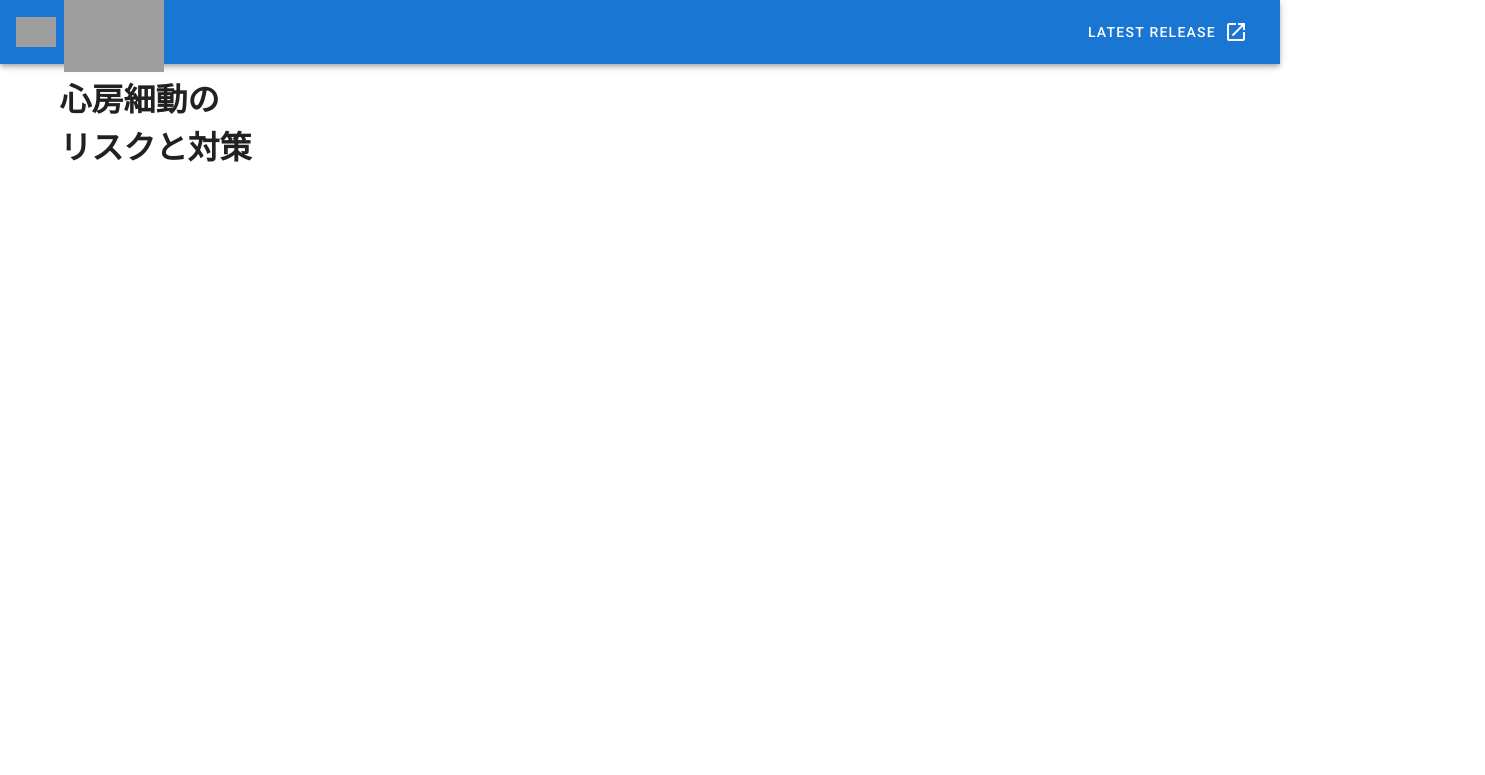
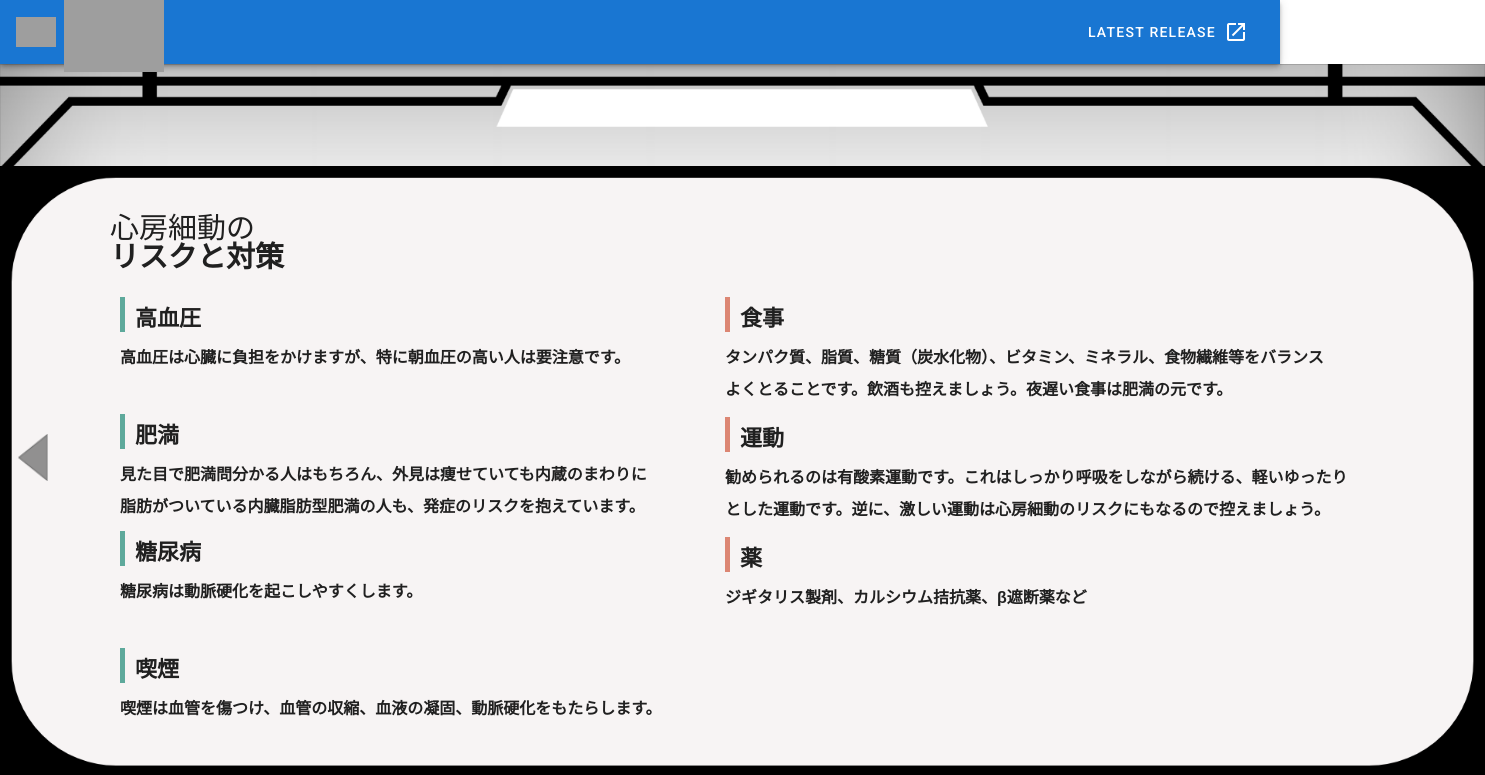
Before and after one commit to K-Fryxell/BID_Admin, a Vue app: page /user_measuresDetail in a window 1280 px wide. Shown: the top 775 px of the page, 1485 px wide, since content can reach past the window. Built offline with nearby package versions, Linux system fonts and the light colour scheme; grey boxes are pictures that could not be loaded.

Commit message:
ADD:対策ページ２の画面追加

```diff
--- a/src/views/public/userMeasures.vue
+++ b/src/views/public/userMeasures.vue
@@ -32,6 +32,9 @@
           >綾瀬循環器病院</a
         >
       </div>
+      <a href="/user_measuresDetail"
+        ><img src="..\..\assets/right.png" alt="詳細ページへ" class="detail"
+      /></a>
       <a href="#">
         <img src="..\..\assets/back.png" alt="戻るボタン" class="back"
       /></a>
@@ -118,6 +121,12 @@ ul {
   width: 22px;
   margin-right: 5px;
 }
+.detail {
+  position: absolute;
+  right: 18px;
+  top: 370px;
+  width: 30px;
+}
 .back {
   position: absolute;
   left: 50px;
--- a/src/views/public/userMeasuresDetail.vue
+++ b/src/views/public/userMeasuresDetail.vue
@@ -1,5 +1,146 @@
 <template>
   <v-container>
-    <h1>心房細動の<br />リスクと対策</h1>
+    <div class="wrap">
+      <h1>心房細動の<br /><strong>リスクと対策</strong></h1>
+
+      <div class="left">
+        <div class="risk">
+          <h2 class="left_line_risk">高血圧</h2>
+          <p>
+            高血圧は心臓に負担をかけますが、特に朝血圧の高い人は要注意です。
+          </p>
+        </div>
+        <div class="risk">
+          <h2 class="left_line_risk">肥満</h2>
+          <p>
+            見た目で肥満問分かる人はもちろん、外見は痩せていても内蔵のまわりに<br />
+            脂肪がついている内臓脂肪型肥満の人も、発症のリスクを抱えています。
+          </p>
+        </div>
+        <div class="risk">
+          <h2 class="left_line_risk">糖尿病</h2>
+          <p>糖尿病は動脈硬化を起こしやすくします。</p>
+        </div>
+        <div class="risk">
+          <h2 class="left_line_risk">喫煙</h2>
+          <p>
+            喫煙は血管を傷つけ、血管の収縮、血液の凝固、動脈硬化をもたらします。
+          </p>
+        </div>
+      </div>
+      <div class="right">
+        <div class="measures">
+          <h2 class="left_line_measures">食事</h2>
+          <p>
+            タンパク質、脂質、糖質（炭水化物）、ビタミン、ミネラル、食物繊維等をバランス<br />
+            よくとることです。飲酒も控えましょう。夜遅い食事は肥満の元です。
+          </p>
+        </div>
+        <div class="measures">
+          <h2 class="left_line_measures">運動</h2>
+          <p>
+            勧められるのは有酸素運動です。これはしっかり呼吸をしながら続ける、軽いゆったり<br />
+            とした運動です。逆に、激しい運動は心房細動のリスクにもなるので控えましょう。
+          </p>
+        </div>
+        <div class="measures">
+          <h2 class="left_line_measures">薬</h2>
+          <p>ジギタリス製剤、カルシウム拮抗薬、β遮断薬など</p>
+        </div>
+      </div>
+      <a href="#">
+        <img src="..\..\assets/back.png" alt="戻るボタン" class="back"
+      /></a>
+      <a href="/user_measures"
+        ><img src="..\..\assets/left.png" alt="対策ページへ" class="detail"
+      /></a>
+    </div>
   </v-container>
 </template>
+<style scoped lang="css">
+/* リセット */
+body,
+div,
+h1,
+h2,
+h3,
+p,
+ul,
+li {
+  margin: 0;
+  padding: 0;
+  border: 0;
+  font-size: 100%;
+  font: inherit;
+  vertical-align: baseline;
+}
+h1 {
+  line-height: 1;
+  margin-left: 110px;
+
+  font-size: 29px;
+  margin-top: 20px;
+}
+h2 {
+  font-size: 22px;
+  font-weight: bold;
+}
+p {
+  font-weight: bold;
+}
+.wrap {
+  margin: 0;
+  padding: 0;
+  padding-top: 130px;
+  width: 1485px;
+  height: 800px;
+  background-image: url(~@/assets/haikei.png);
+  background-size: cover;
+}
+.left {
+  width: 550px;
+  float: left;
+  line-height: 2;
+  margin-left: 120px;
+  margin-top: 25px;
+}
+.risk {
+  margin-bottom: 12px;
+  height: 105px;
+}
+.left_line_risk {
+  border-left: thick solid #5ea99b;
+  height: 35px;
+  margin-bottom: 10px;
+  padding-left: 10px;
+}
+.right {
+  width: 630px;
+  float: right;
+  line-height: 2;
+  margin-top: 25px;
+  margin-right: 130px;
+}
+.left_line_measures {
+  border-left: thick solid #dc8673;
+  height: 35px;
+  margin-bottom: 10px;
+  padding-left: 10px;
+}
+.measures {
+  margin-bottom: 15px;
+  height: 105px;
+}
+.back {
+  position: absolute;
+  left: 50px;
+  top: 720px;
+  width: 80px;
+}
+.detail {
+  position: absolute;
+  left: 18px;
+  top: 370px;
+  width: 30px;
+}
+</style>
```
Also changed, not shown: src/assets/left.png (added), src/assets/right.png (added).
